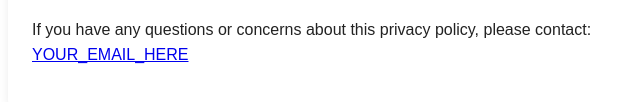
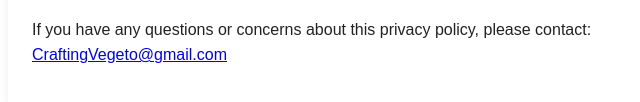
Before and after one commit to Samyten/VegetoTime, a plain HTML site: page index.html in a window 1280 px wide. Shown: the part 1145-1247 px from the top of the page, 258-898 px from the left. Drawn offline with Linux system fonts and the light colour scheme.

Commit message:
Update index.html

```diff
--- a/index.html
+++ b/index.html
@@ -69,7 +69,7 @@
   <h2>Contact</h2>
   <p>
     If you have any questions or concerns about this privacy policy, please contact:<br>
-    <a href="mailto:CraftingVegeto@gmail.com">YOUR_EMAIL_HERE</a>
+    <a href="mailto:CraftingVegeto@gmail.com">CraftingVegeto@gmail.com</a>
   </p>
 </body>
 </html>
```
